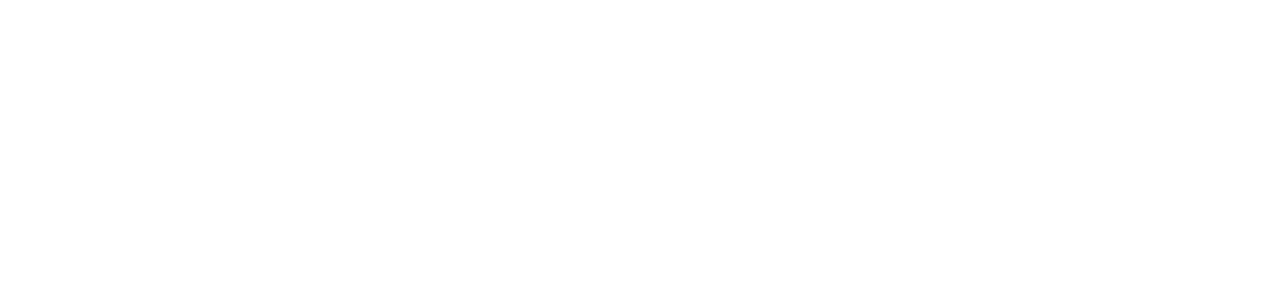
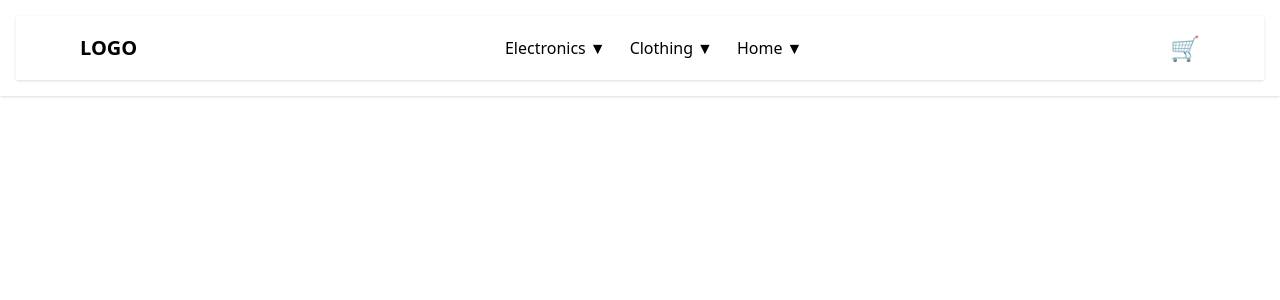
Before and after one commit to nasim-molana/mini-ecommerce-nuxt, a Nuxt app: page /products in a window 1280 px wide. Before the commit this address had no page. Shown: the top 300 px of the page. Built offline with nearby package versions, Linux system fonts and the light colour scheme.

Commit message:
feat: Global Layout with Header

```diff
--- a/app/app.vue
+++ b/app/app.vue
@@ -1,3 +1,5 @@
 <template>
-  <NuxtPage />
+  <NuxtLayout>
+    <NuxtPage />
+  </NuxtLayout>
 </template>
--- /dev/null
+++ b/app/layouts/default.vue
@@ -0,0 +1,15 @@
+<script setup lang="ts">
+import AppHeader from '~/components/layout/AppHeader.vue';
+</script>
+
+
+<template>
+    <div>
+        <header class="bg-white shadow p-4">
+            <AppHeader />
+        </header>
+        <main class="p-6">
+            <slot />
+        </main>
+    </div>
+</template>
--- a/app/pages/index.vue
+++ b/app/pages/index.vue
@@ -1,12 +1,10 @@
 <template>
   <div class="p-10 text-center text-2xl">
-    <AppHeader />
     <ProductGrid />
 
   </div>
 </template>
 
 <script setup lang="ts">
- import AppHeader from '~/components/layout/AppHeader.vue';
  import ProductGrid from '~/components/product/ProductGrid.vue';
 </script>
```
Also changed, not shown: public/robots.txt (deleted).
